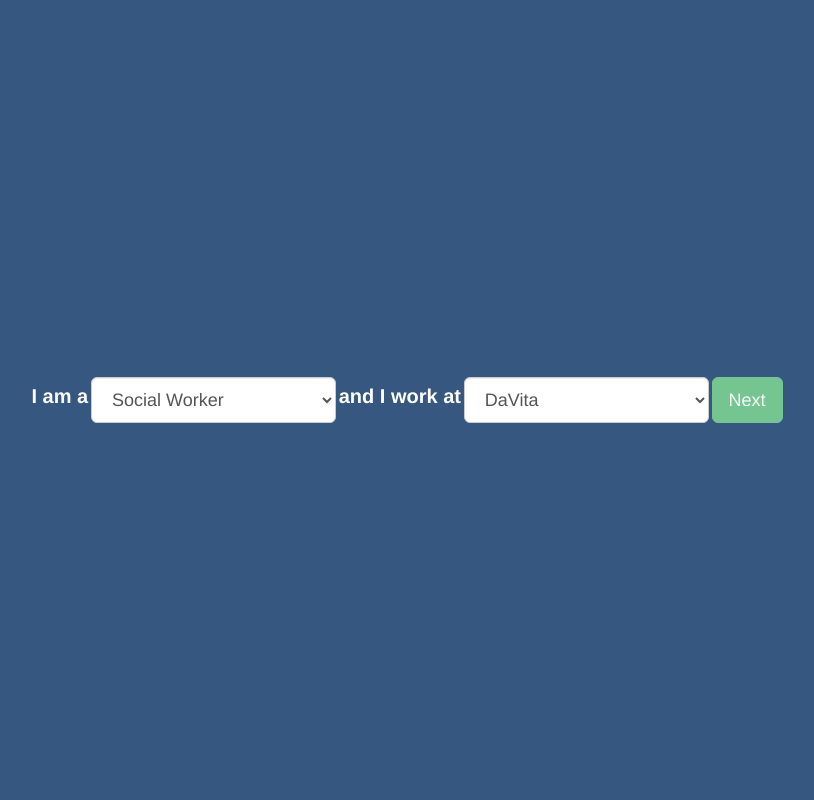
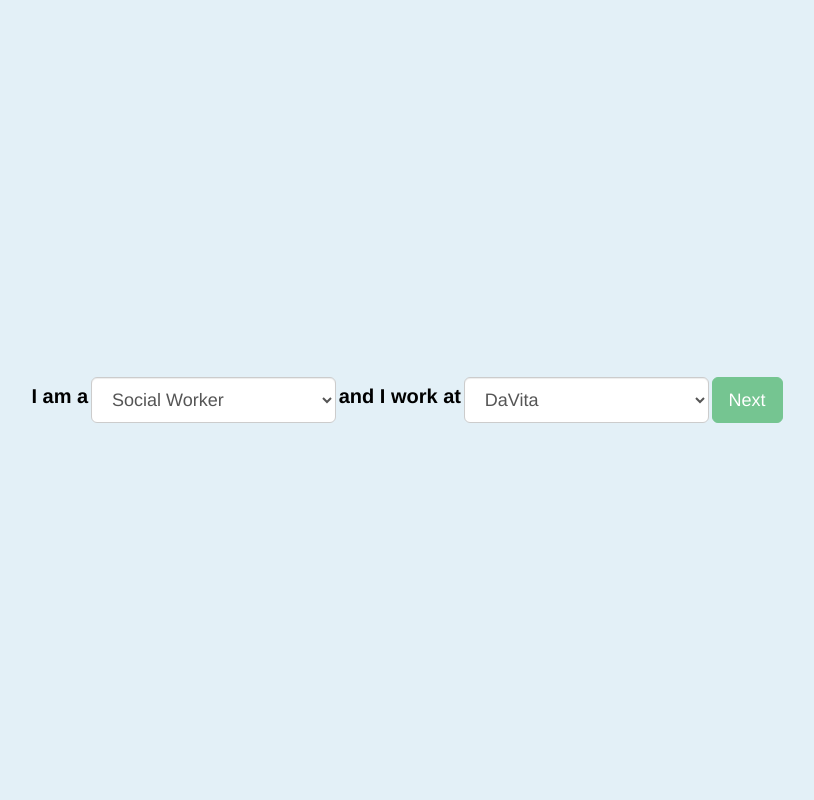
Before and after one commit to mattsedlar/DialysisCalc, a Django app: page / in a window 1280 px wide. Shown: the whole page, without its empty margins (233-1047 px from the left). Run offline with Django 3.2, Linux system fonts and the light colour scheme; some libraries are stand-ins or nearby versions.

Commit message:
New background colors for slides

```diff
--- a/form/static/js/scripts.js
+++ b/form/static/js/scripts.js
@@ -1,5 +1,5 @@
 let step = 0;
-let colors = ['#36577f','#64507a','#bf5582','#bf5582','#f8a489','#36577f'];
+let colors = ['#e3f0f7','#b5c0c4','#93aeb6','#93aeb6','#b5c0c4','#e3f0f7'];
 
 $(document).ready(function(){
   $(document).on("click","#btnStep0,#btnStep1, #btnStep3, #btnStep4",function(){
--- a/form/static/styles/styles.css
+++ b/form/static/styles/styles.css
@@ -8,8 +8,8 @@
 }
 
 body {
- background-color: #36577f;
- color: #fff;
+ background-color: #e3f0f7;
+ color: #000;
  font-size: 62.5%;
 }
 
```
Also changed, not shown: form/admin.py (line endings or trailing spaces), 1 other file.
